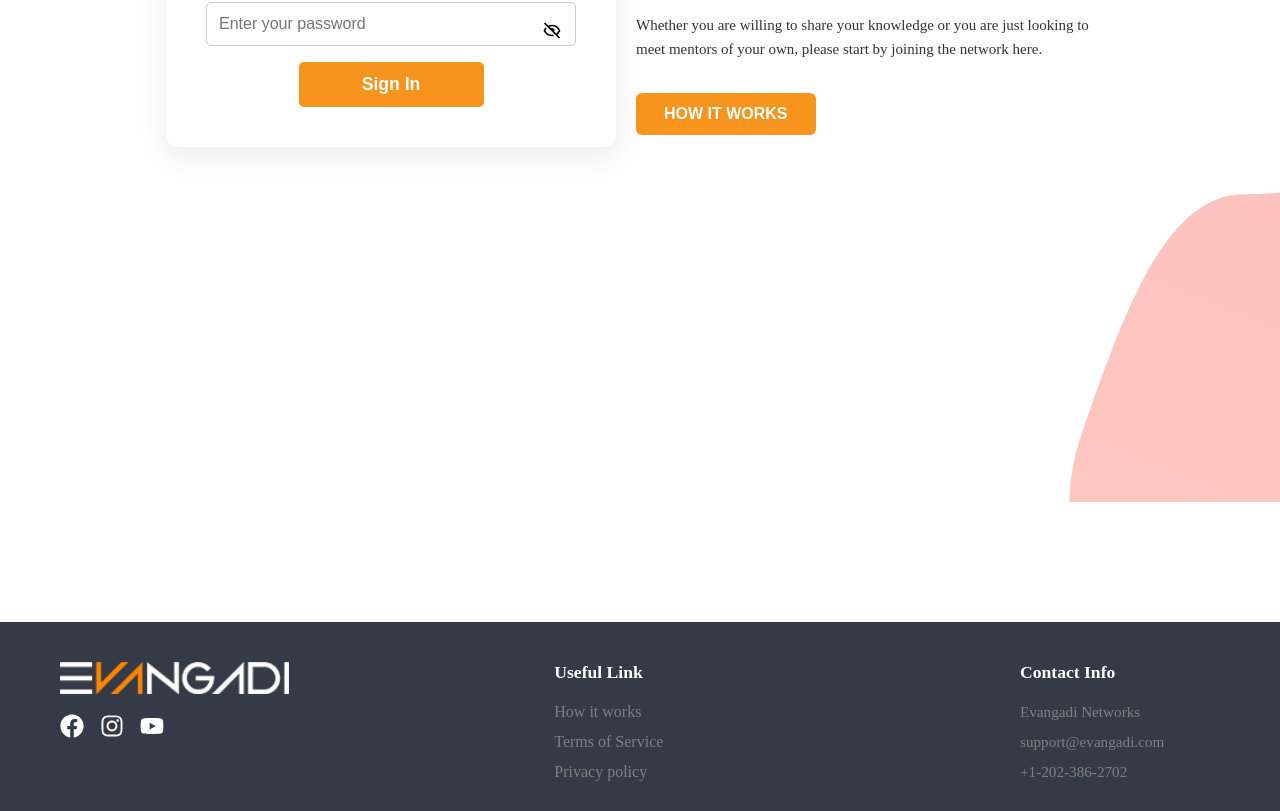
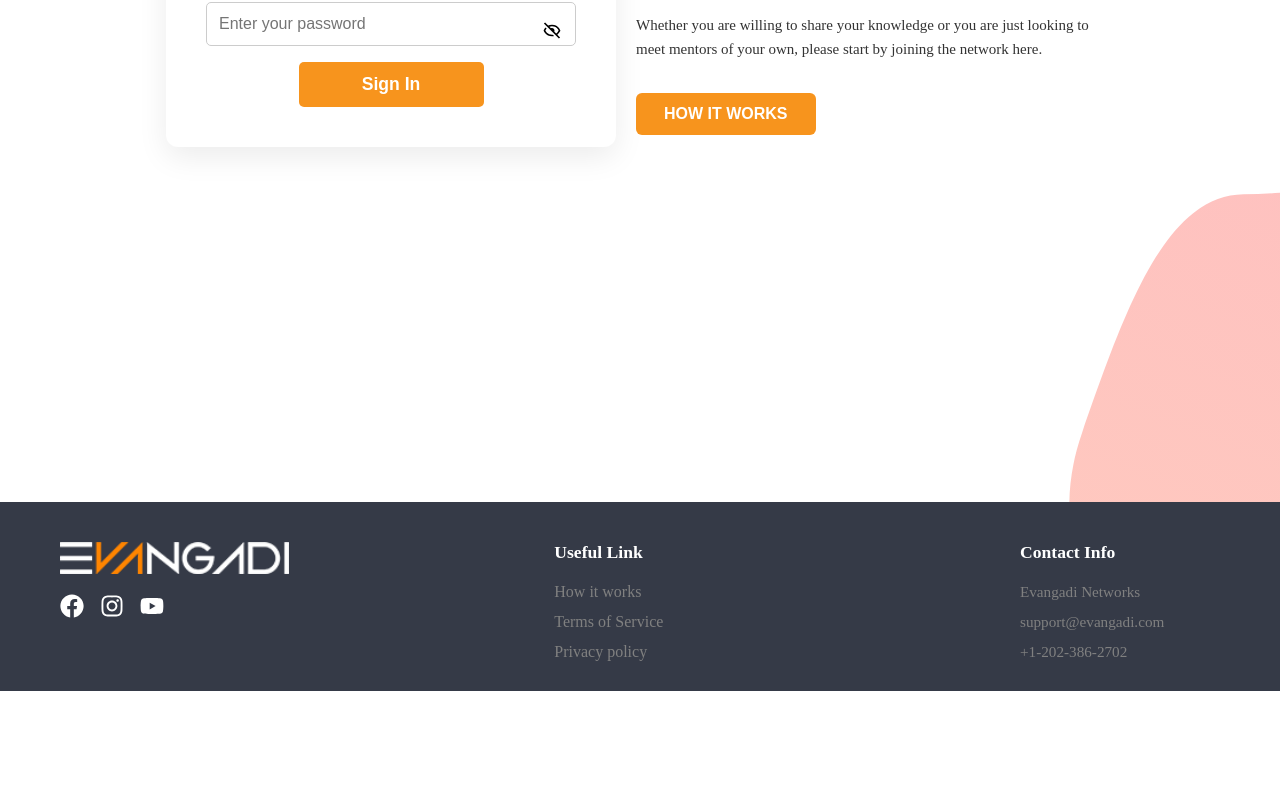
Before and after one commit to Endalkachewe/Evangadi-Forum-Frontend-new, a React (Vite) app: page / in a window 1280 px wide. Shown: the part 298-1109 px from the top of the page. After the commit the page ends 989 px from the top, so only its background shows below. Built offline with nearby package versions, Linux system fonts and the light colour scheme.

Commit message:
new commit on footer

```diff
--- a/src/Component/footer/footer.module.css
+++ b/src/Component/footer/footer.module.css
@@ -13,8 +13,6 @@
   justify-content: space-between;
   align-items: flex-start;
   padding: 40px 60px 30px;
-  margin-top: 120px;
-  margin-bottom: 0;
   font-size: 1rem;
   flex-wrap: wrap;
   overflow-x: hidden;
```
